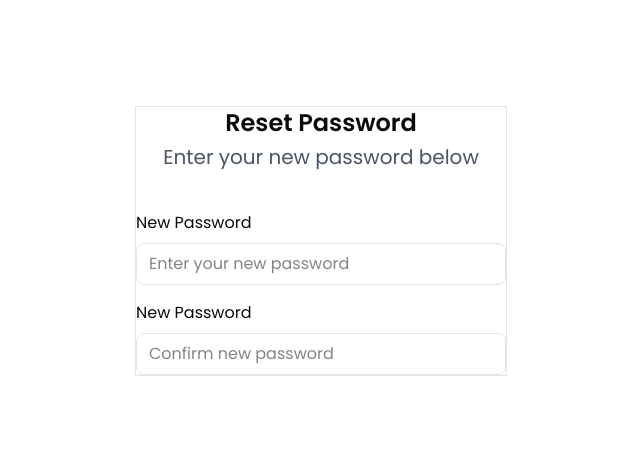
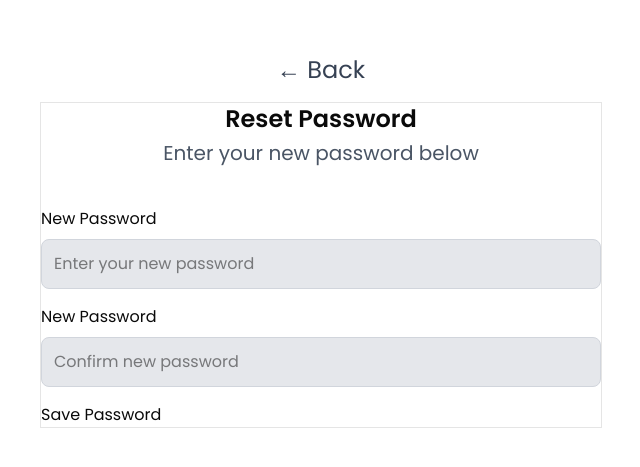
Before and after one commit to cssweng-skmlhoai/kabuhayandb-frontend, a React (Vite) app: page /reset-password in a window 1280 px wide. Shown: the part 159-626 px from the top of the page, without its empty margins (319-959 px from the left). Built offline with nearby package versions, Linux system fonts and the light colour scheme.

Commit message:
feat: added button

```diff
--- a/src/pages/ResetPassword.jsx
+++ b/src/pages/ResetPassword.jsx
@@ -19,7 +19,14 @@ export default function ResetPassword() {
   };
 
   return (
-    <div className="h-screen flex justify-center items-center bg-white">
+    <div className="h-screen flex flex-col justify-center items-center bg-white">
+      <button
+        onClick={() => window.history.back()}
+        className="text-2xl flex items-center gap-2 mb-4 text-gray-700 hover:underline hover:cursor-pointer"
+      >
+        ← Back
+      </button>
+
       <div className="flex flex-col space-y-4 border">
         <div className="flex flex-col space-y-3">
           <h2 className="text-center text-2xl font-semibold mb-1">
@@ -36,7 +43,7 @@ export default function ResetPassword() {
             input
             value={password}
             placeholder="Enter your new password"
-            className="w-full border rounded-md px-3 py-2 pr-10 focus:outline-none focus:ring-2 focus:ring-blue-400"
+            className="border border-gray-300 rounded-md px-3 w-[35rem] bg-gray-200 py-3 focus:outline-none focus:ring-2 focus:ring-gray-500 focus:border-gray-500"
           />
         </div>
 
@@ -46,8 +53,12 @@ export default function ResetPassword() {
             input
             value={password}
             placeholder="Confirm new password"
-            className="w-full border rounded-md px-3 py-2 pr-10 focus:outline-none focus:ring-2 focus:ring-blue-400"
+            className="border border-gray-300 rounded-md px-3 w-[35rem] bg-gray-200 py-3 focus:outline-none focus:ring-2 focus:ring-gray-500 focus:border-gray-500"
           />
+        </div>
+
+        <div>
+          <button>Save Password</button>
         </div>
       </div>
     </div>
```
